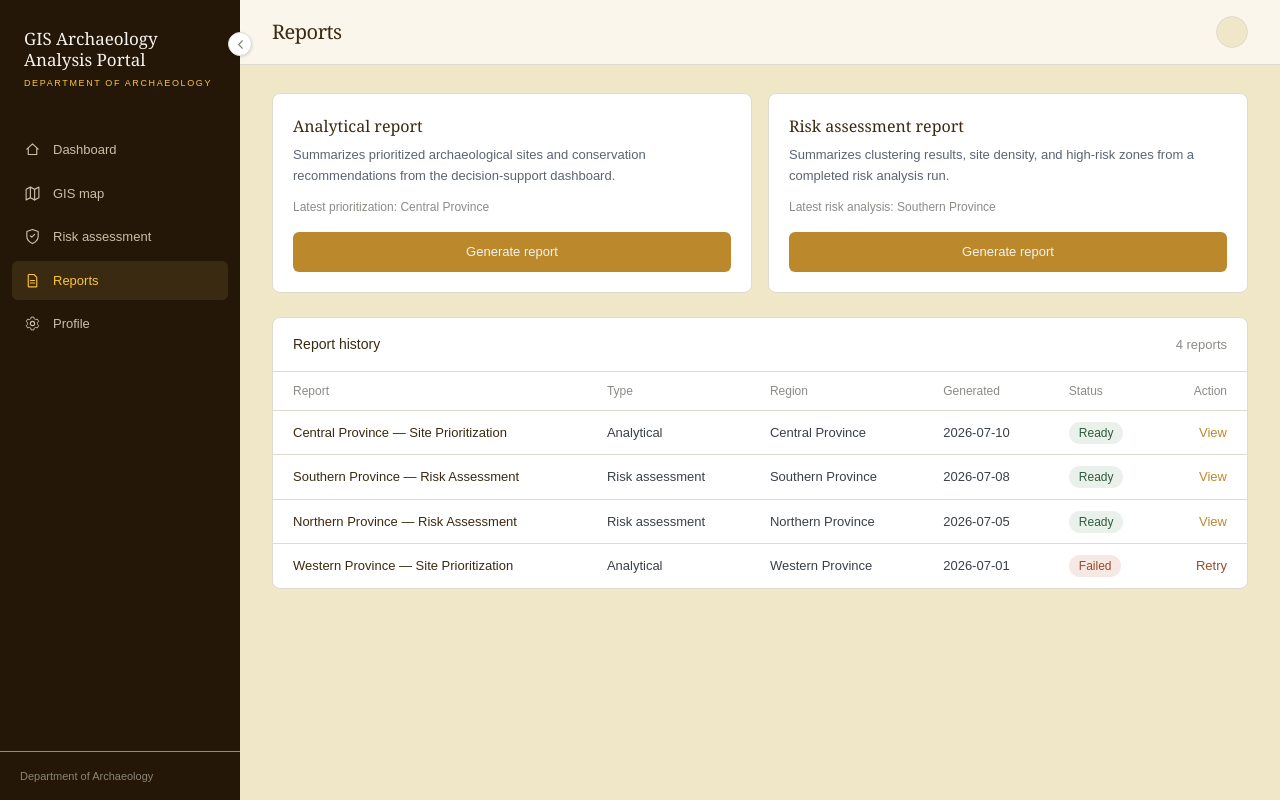
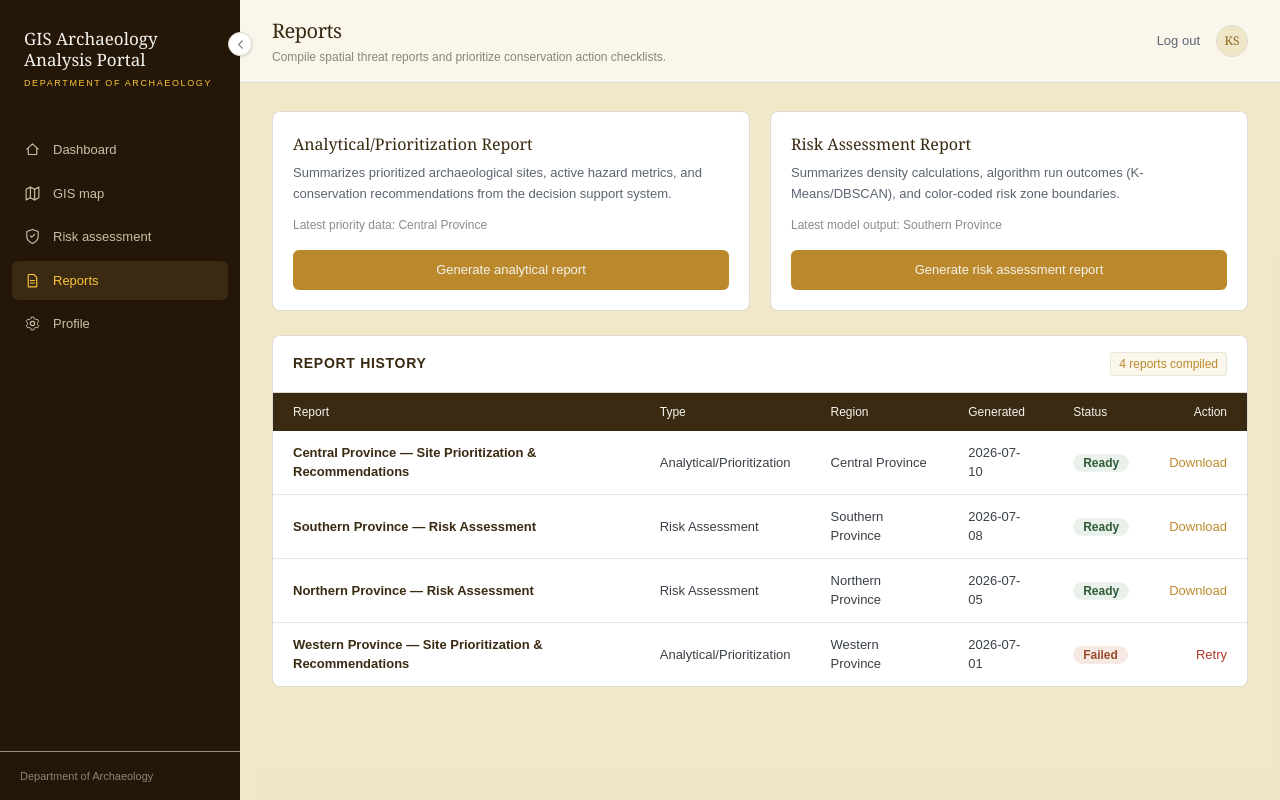
Before and after one commit to dilusewhpd/gis-archaeological-exploration-system, a Next.js app in the folder frontend/: page /analyst/dashboard/reports in a window 1280 px wide. Built offline with nearby package versions, Linux system fonts and the light colour scheme; no server answers.

Commit message:
style: align exploration terminology, GPS quality labels, and report naming

```diff
--- a/frontend/src/app/admin/dashboard/reports/page.tsx
+++ b/frontend/src/app/admin/dashboard/reports/page.tsx
@@ -30,9 +30,9 @@ type ManagementReport = {
 };
 
 const INITIAL_REPORTS: ManagementReport[] = [
-  { id: "rep1", title: "Management report — July 2026", generatedAt: "2026-07-10", status: "Ready" },
-  { id: "rep2", title: "Management report — June 2026", generatedAt: "2026-06-10", status: "Ready" },
-  { id: "rep3", title: "Management report — May 2026", generatedAt: "2026-05-10", status: "Ready" },
+  { id: "rep1", title: "Archaeological Management Report — July 2026", generatedAt: "2026-07-10", status: "Ready" },
+  { id: "rep2", title: "Archaeological Management Report — June 2026", generatedAt: "2026-06-10", status: "Ready" },
+  { id: "rep3", title: "Archaeological Management Report — May 2026", generatedAt: "2026-05-10", status: "Ready" },
 ];
 
 export default function AdminReportsPage() {
@@ -46,7 +46,7 @@ export default function AdminReportsPage() {
     const today = new Date().toISOString().slice(0, 10);
 
     setReports((prev) => [
-      { id: pendingId, title: `Management report — ${formatMonth(today)}`, generatedAt: today, status: "Generating" },
+      { id: pendingId, title: `Archaeological Management Report — ${formatMonth(today)}`, generatedAt: today, status: "Generating" },
       ...prev,
     ]);
 
@@ -62,16 +62,15 @@ export default function AdminReportsPage() {
   return (
     <div className="flex flex-1 flex-col">
       <header className="flex items-center justify-between border-b border-[#DEDBD1] bg-[#FAF6EB] px-8 py-4">
-        <h1 className="font-serif text-[20px] tracking-tight text-[#3A2A12]">Reports</h1>
+        <h1 className="font-serif text-[20px] tracking-tight text-[#3A2A12]">Reports — Decision Support</h1>
       </header>
 
       <main className="flex-1 px-8 py-7">
         {/* Generate report */}
         <div className="rounded-[8px] border border-[#DEDBD1] bg-white px-5 py-5">
-          <h2 className="font-serif text-[16px] text-[#3A2A12]">Management report</h2>
+          <h2 className="font-serif text-[16px] text-[#3A2A12] uppercase tracking-wider font-semibold text-[13px]">Generate Archaeological Management Report</h2>
           <p className="mt-1.5 max-w-xl text-[13px] leading-relaxed text-[#5B6472]">
-            Summarizes site prioritization, conservation recommendations, and monitoring status
-            from the decision support dashboard.
+            Generates the official Departmental Management Report compiling the decision support dashboard&apos;s active site prioritization indices, conservation recommendations, and active monitoring logs.
           </p>
 
           <button
--- a/frontend/src/app/analyst/dashboard/reports/page.tsx
+++ b/frontend/src/app/analyst/dashboard/reports/page.tsx
@@ -1,30 +1,9 @@
-import Link from "next/link";
+"use client";
 
-/**
- * Analyst reports — /analyst/dashboard/reports
- *
- * Server component: fetches report generation state (prioritized sites
- * ready for an analytical report, risk analysis runs ready for a risk
- * assessment report) plus report history. Replace REPORTS_ENDPOINT with
- * your real API route; falls back to placeholder data if the request
- * fails.
- *
- * Use-case mapping:
- *  - "View the prioritized results" --<<extends>>--> "Generate analytical report"
- *      (Decision Support module)
- *  - "View risk analysis result" --<<extends>>--> "Generate risk assessment report"
- *      (Risk Assessment module)
- *
- * Report generation itself (the actual PDF/export build) should be wired
- * to a real backend job — the "Generate" actions here POST to stub routes
- * and the row is expected to move into recentReports once the job
- * finishes.
- */
-
-const REPORTS_ENDPOINT = `${process.env.NEXT_PUBLIC_API_BASE_URL ?? ""}/api/analyst/reports`;
+import { useState, useMemo } from "react";
+import LinkNext from "next/link";
 
 type ReportType = "analytical" | "risk_assessment";
-
 type ReportStatus = "ready" | "generating" | "failed";
 
 type ReportRecord = {
@@ -36,23 +15,10 @@ type ReportRecord = {
   status: ReportStatus;
 };
 
-type ReportsData = {
-  prioritizedResultsAvailable: boolean;
-  latestPrioritizationRegion: string | null;
-  riskAnalysisAvailable: boolean;
-  latestRiskRunRegion: string | null;
-  recentReports: ReportRecord[];
-};
-
-const FALLBACK_DATA: ReportsData = {
-  prioritizedResultsAvailable: true,
-  latestPrioritizationRegion: "Central Province",
-  riskAnalysisAvailable: true,
-  latestRiskRunRegion: "Southern Province",
-  recentReports: [
+const INITIAL_REPORTS: ReportRecord[] = [
   {
     id: "rep1",
-      title: "Central Province — Site Prioritization",
+    title: "Central Province — Site Prioritization & Recommendations",
     type: "analytical",
     region: "Central Province",
     generatedAt: "2026-07-10",
@@ -76,163 +42,144 @@ const FALLBACK_DATA: ReportsData = {
   },
   {
     id: "rep4",
-      title: "Western Province — Site Prioritization",
+    title: "Western Province — Site Prioritization & Recommendations",
     type: "analytical",
     region: "Western Province",
     generatedAt: "2026-07-01",
     status: "failed",
   },
-  ],
-};
+];
 
-async function getReportsData(): Promise<ReportsData> {
-  try {
-    const res = await fetch(REPORTS_ENDPOINT, { cache: "no-store" });
-    if (!res.ok) return FALLBACK_DATA;
-    return (await res.json()) as ReportsData;
-  } catch {
-    return FALLBACK_DATA;
+export default function AnalystReportsPage() {
+  const [reports, setReports] = useState<ReportRecord[]>(INITIAL_REPORTS);
+  const [generatingType, setGeneratingType] = useState<ReportType | null>(null);
+
+  const prioritizedResultsAvailable = true;
+  const latestPrioritizationRegion = "Central Province";
+  const riskAnalysisAvailable = true;
+  const latestRiskRunRegion = "Southern Province";
+
+  function handleGenerate(type: ReportType) {
+    setGeneratingType(type);
+    const pendingId = `rep-${Date.now()}`;
+    const today = new Date().toISOString().slice(0, 10);
+    const region = type === "analytical" ? latestPrioritizationRegion : latestRiskRunRegion;
+    const title = type === "analytical"
+      ? `${region} — Site Prioritization & Recommendations`
+      : `${region} — Risk Assessment`;
+
+    setReports((prev) => [
+      { id: pendingId, title, type, region, generatedAt: today, status: "generating" },
+      ...prev,
+    ]);
+
+    setTimeout(() => {
+      setReports((prev) =>
+        prev.map((r) => (r.id === pendingId ? { ...r, status: "ready" } : r))
+      );
+      setGeneratingType(null);
+    }, 1500);
   }
-}
-
-export default async function AnalystReportsPage() {
-  const {
-    prioritizedResultsAvailable,
-    latestPrioritizationRegion,
-    riskAnalysisAvailable,
-    latestRiskRunRegion,
-    recentReports,
-  } = await getReportsData();
 
   return (
     <div className="flex flex-1 flex-col">
       <header className="flex items-center justify-between border-b border-[#DEDBD1] bg-[#FAF6EB] px-8 py-4">
+        <div>
           <h1 className="font-serif text-[20px] tracking-tight text-[#3A2A12]">Reports</h1>
-        <Link
-          href="/analyst/dashboard/profile"
-          aria-label="View profile"
-          className="h-8 w-8 rounded-full border border-[#DEDBD1] bg-[#F0E6C8] transition hover:border-[#BB892C]/40"
-        />
+          <p className="mt-0.5 text-[12px] text-[#8A8478]">
+            Compile spatial threat reports and prioritize conservation action checklists.
+          </p>
+        </div>
+        <div className="flex items-center gap-4">
+          <LinkNext
+            href="/auth/logout"
+            className="text-[13px] font-medium text-[#5B6472] transition hover:text-[#BB892C]"
+          >
+            Log out
+          </LinkNext>
+          <div className="flex h-8 w-8 items-center justify-center rounded-full border border-[#DEDBD1] bg-[#F0E6C8] font-serif text-[12px] text-[#8F6A21]">
+            KS
+          </div>
+        </div>
       </header>
 
-      <main className="flex-1 px-8 py-7">
+      <main className="flex-1 px-8 py-7 bg-[#F0E6C8]/10">
         {/* Generate report cards */}
-        <div className="grid grid-cols-1 gap-4 lg:grid-cols-2">
-          <GenerateReportCard
-            title="Analytical report"
-            description="Summarizes prioritized archaeological sites and conservation recommendations from the decision-support dashboard."
-            sourceLabel={
-              prioritizedResultsAvailable
-                ? `Latest prioritization: ${latestPrioritizationRegion}`
-                : "No prioritized results yet"
-            }
-            action="/analyst/dashboard/reports/generate?type=analytical"
-            disabled={!prioritizedResultsAvailable}
-            prerequisiteHref="/analyst/dashboard/risk-assessment"
-            prerequisiteLabel="View prioritized results"
-          />
+        <div className="grid grid-cols-1 gap-5 lg:grid-cols-2">
+          {/* Card 1: Analytical/Prioritization Report */}
+          <div className="rounded-[8px] border border-[#DEDBD1] bg-white px-5 py-5 flex flex-col justify-between">
+            <div>
+              <h2 className="font-serif text-[16px] text-[#3A2A12]">Analytical/Prioritization Report</h2>
+              <p className="mt-1.5 text-[13px] leading-relaxed text-[#5B6472]">
+                Summarizes prioritized archaeological sites, active hazard metrics, and conservation recommendations from the decision support system.
+              </p>
+            </div>
+            <div>
+              <p className="mt-3 text-[12px] text-[#8A8D86]">
+                Latest priority data: {latestPrioritizationRegion}
+              </p>
+              <button
+                type="button"
+                onClick={() => handleGenerate("analytical")}
+                disabled={generatingType !== null}
+                className="mt-4 flex w-full items-center justify-center rounded-[6px] bg-[#BB892C] px-4 py-2.5 text-[13px] font-medium text-[#F4F2ED] transition hover:bg-[#8F6A21] disabled:cursor-not-allowed disabled:bg-[#DEDBD1] disabled:text-[#8A8D86]"
+              >
+                {generatingType === "analytical" ? "Generating…" : "Generate analytical report"}
+              </button>
+            </div>
+          </div>
 
-          <GenerateReportCard
-            title="Risk assessment report"
-            description="Summarizes clustering results, site density, and high-risk zones from a completed risk analysis run."
-            sourceLabel={
-              riskAnalysisAvailable
-                ? `Latest risk analysis: ${latestRiskRunRegion}`
-                : "No risk analysis results yet"
-            }
-            action="/analyst/dashboard/reports/generate?type=risk_assessment"
-            disabled={!riskAnalysisAvailable}
-            prerequisiteHref="/analyst/dashboard/risk-assessment"
-            prerequisiteLabel="View risk analysis result"
-          />
+          {/* Card 2: Risk Assessment Report */}
+          <div className="rounded-[8px] border border-[#DEDBD1] bg-white px-5 py-5 flex flex-col justify-between">
+            <div>
+              <h2 className="font-serif text-[16px] text-[#3A2A12]">Risk Assessment Report</h2>
+              <p className="mt-1.5 text-[13px] leading-relaxed text-[#5B6472]">
+                Summarizes density calculations, algorithm run outcomes (K-Means/DBSCAN), and color-coded risk zone boundaries.
+              </p>
+            </div>
+            <div>
+              <p className="mt-3 text-[12px] text-[#8A8D86]">
+                Latest model output: {latestRiskRunRegion}
+              </p>
+              <button
+                type="button"
+                onClick={() => handleGenerate("risk_assessment")}
+                disabled={generatingType !== null}
+                className="mt-4 flex w-full items-center justify-center rounded-[6px] bg-[#BB892C] px-4 py-2.5 text-[13px] font-medium text-[#F4F2ED] transition hover:bg-[#8F6A21] disabled:cursor-not-allowed disabled:bg-[#DEDBD1] disabled:text-[#8A8D86]"
+              >
+                {generatingType === "risk_assessment" ? "Generating…" : "Generate risk assessment report"}
+              </button>
+            </div>
+          </div>
         </div>
 
         {/* Report history */}
-        <div className="mt-6 rounded-[8px] border border-[#DEDBD1] bg-white">
+        <div className="mt-6 rounded-[8px] border border-[#DEDBD1] bg-white overflow-hidden">
           <div className="flex items-center justify-between border-b border-[#DEDBD1] px-5 py-4">
-            <h2 className="text-[14px] font-medium text-[#3A2A12]">Report history</h2>
-            <p className="text-[13px] text-[#8A8D86]">{recentReports.length} reports</p>
+            <h2 className="text-[14px] font-semibold text-[#3A2A12] uppercase tracking-wider">Report History</h2>
+            <p className="text-[12px] font-medium text-[#BB892C] bg-[#FAF6EB] px-2 py-0.5 rounded border border-[#DEDBD1]/60">
+              {reports.length} reports compiled
+            </p>
           </div>
 
-          {recentReports.length === 0 ? (
-            <p className="px-5 py-8 text-center text-[13px] text-[#8A8D86]">
-              No reports generated yet. Generate an analytical or risk assessment report above to
-              see it here.
-            </p>
-          ) : (
           <table className="w-full text-left text-[13px]">
             <thead>
-                <tr className="text-[12px] text-[#8A8D86]">
-                  <th className="px-5 py-2.5 font-normal">Report</th>
-                  <th className="px-5 py-2.5 font-normal">Type</th>
-                  <th className="px-5 py-2.5 font-normal">Region</th>
-                  <th className="px-5 py-2.5 font-normal">Generated</th>
-                  <th className="px-5 py-2.5 font-normal">Status</th>
-                  <th className="px-5 py-2.5 font-normal text-right">Action</th>
+              <tr className="bg-[#3A2A12] text-[12px] text-[#F4F2ED]">
+                <th className="px-5 py-2.5 font-medium">Report</th>
+                <th className="px-5 py-2.5 font-medium">Type</th>
+                <th className="px-5 py-2.5 font-medium">Region</th>
+                <th className="px-5 py-2.5 font-medium">Generated</th>
+                <th className="px-5 py-2.5 font-medium">Status</th>
+                <th className="px-5 py-2.5 font-medium text-right">Action</th>
               </tr>
             </thead>
-              <tbody>
-                {recentReports.map((report) => (
-                  <ReportRow key={report.id} report={report} />
-                ))}
-              </tbody>
-            </table>
-          )}
-        </div>
-      </main>
-    </div>
-  );
-}
-
-function GenerateReportCard({
-  title,
-  description,
-  sourceLabel,
-  action,
-  disabled,
-  prerequisiteHref,
-  prerequisiteLabel,
-}: {
-  title: string;
-  description: string;
-  sourceLabel: string;
-  action: string;
-  disabled: boolean;
-  prerequisiteHref: string;
-  prerequisiteLabel: string;
-}) {
-  return (
-    <div className="rounded-[8px] border border-[#DEDBD1] bg-white px-5 py-5">
-      <h2 className="font-serif text-[16px] text-[#3A2A12]">{title}</h2>
-      <p className="mt-1.5 text-[13px] leading-relaxed text-[#5B6472]">{description}</p>
-      <p className="mt-3 text-[12px] text-[#8A8D86]">{sourceLabel}</p>
-
-      {disabled ? (
-        <Link
-          href={prerequisiteHref}
-          className="mt-4 flex w-full items-center justify-center rounded-[6px] border border-[#DEDBD1] px-4 py-2.5 text-[13px] font-medium text-[#3A2A12] transition hover:border-[#BB892C]/40 hover:text-[#BB892C]"
-        >
-          {prerequisiteLabel}
-        </Link>
-      ) : (
-        <Link
-          href={action}
-          className="mt-4 flex w-full items-center justify-center rounded-[6px] bg-[#BB892C] px-4 py-2.5 text-[13px] font-medium text-[#F4F2ED] transition hover:bg-[#8F6A21]"
-        >
-          Generate report
-        </Link>
-      )}
-    </div>
-  );
-}
-
-function ReportRow({ report }: { report: ReportRecord }) {
-  const typeLabel = report.type === "analytical" ? "Analytical" : "Risk assessment";
-
-  return (
-    <tr className="border-t border-[#DEDBD1]">
-      <td className="px-5 py-3 text-[#3A2A12]">{report.title}</td>
-      <td className="px-5 py-3 text-[#3A4048]">{typeLabel}</td>
+            <tbody className="divide-y divide-[#DEDBD1]/60">
+              {reports.map((report) => (
+                <tr key={report.id} className="transition-colors hover:bg-[#FAF6EB]/40">
+                  <td className="px-5 py-3 text-[#3A2A12] font-semibold">{report.title}</td>
+                  <td className="px-5 py-3 text-[#3A4048]">
+                    {report.type === "analytical" ? "Analytical/Prioritization" : "Risk Assessment"}
+                  </td>
                   <td className="px-5 py-3 text-[#3A4048]">{report.region}</td>
                   <td className="px-5 py-3 text-[#3A4048]">{report.generatedAt}</td>
                   <td className="px-5 py-3">
@@ -240,24 +187,32 @@ function ReportRow({ report }: { report: ReportRecord }) {
                   </td>
                   <td className="px-5 py-3 text-right">
                     {report.status === "ready" ? (
-          <Link
-            href={`/analyst/dashboard/reports/${report.id}`}
-            className="text-[13px] font-medium text-[#BB892C] underline-offset-2 hover:underline"
+                      <button
+                        type="button"
+                        onClick={() => alert(`Downloading ${report.title}...`)}
+                        className="text-[13px] font-medium text-[#BB892C] hover:underline"
                       >
-            View
-          </Link>
+                        Download
+                      </button>
                     ) : report.status === "generating" ? (
                       <span className="text-[13px] text-[#8A8D86]">Processing…</span>
                     ) : (
-          <Link
-            href={`/analyst/dashboard/reports/generate?type=${report.type}&retry=${report.id}`}
-            className="text-[13px] font-medium text-[#9A4B2E] underline-offset-2 hover:underline"
+                      <button
+                        type="button"
+                        onClick={() => handleGenerate(report.type)}
+                        className="text-[13px] font-medium text-[#B03A2E] hover:underline"
                       >
                         Retry
-          </Link>
+                      </button>
                     )}
                   </td>
                 </tr>
+              ))}
+            </tbody>
+          </table>
+        </div>
+      </main>
+    </div>
   );
 }
 
@@ -275,7 +230,7 @@ function StatusBadge({ status }: { status: ReportStatus }) {
   };
 
   return (
-    <span className={`rounded-full px-2.5 py-1 text-[12px] font-medium ${styles[status]}`}>
+    <span className={`rounded-full px-2.5 py-0.5 text-[12px] font-semibold ${styles[status]}`}>
       {labels[status]}
     </span>
   );
--- a/frontend/src/components/dashboard/Sidebar.tsx
+++ b/frontend/src/components/dashboard/Sidebar.tsx
@@ -18,8 +18,9 @@ const ROLE_CONFIGS = {
     deptTitle: "Department of Archaeology",
     navItems: [
       { href: "/field_officer/dashboard", label: "Dashboard", icon: "home" },
-      { href: "/field_officer/dashboard/new-site", label: "Register site", icon: "plus-circle" },
+      { href: "/field_officer/dashboard/new-site", label: "Submit report", icon: "plus-circle" },
       { href: "/field_officer/dashboard/records", label: "My sites", icon: "map-pin" },
+      { href: "/field_officer/dashboard/gis-map", label: "GIS map", icon: "map" },
       { href: "/field_officer/dashboard/reports", label: "Reports", icon: "doc" },
       { href: "/field_officer/dashboard/profile", label: "Settings", icon: "gear" },
     ],
```
Also changed, not shown: frontend/src/app/field_officer/dashboard/new-site/page.tsx (+64 -7 lines). Lines whose indentation alone changed are shown as unchanged.
